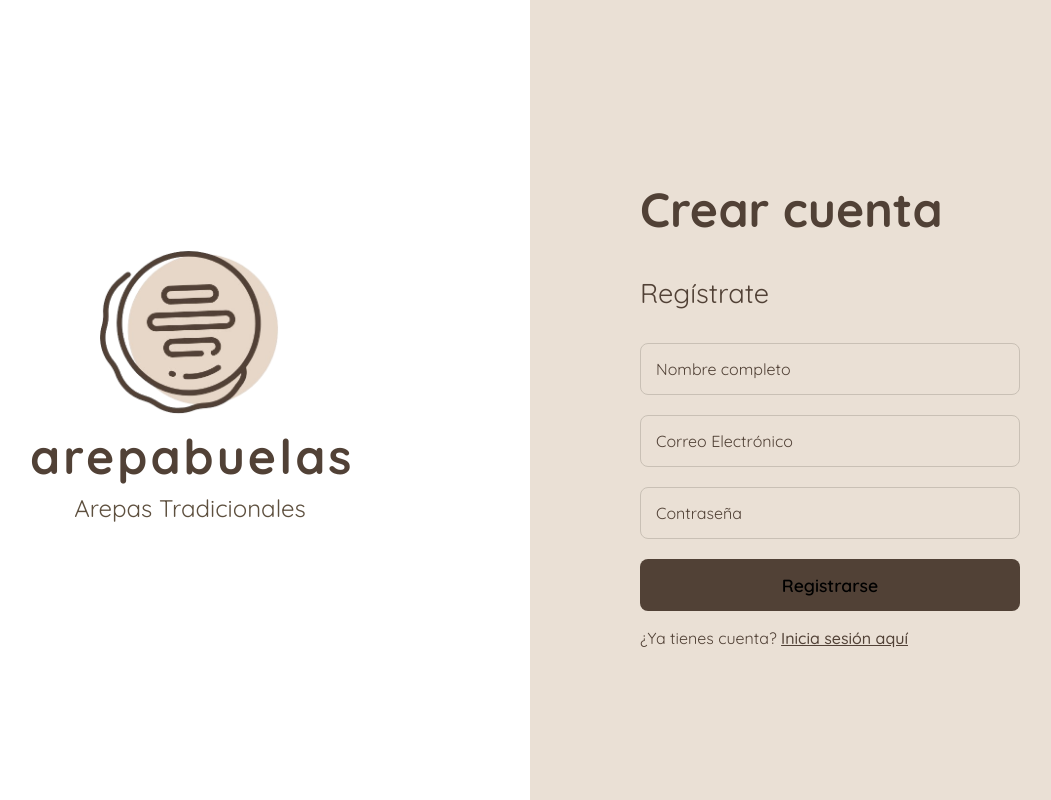
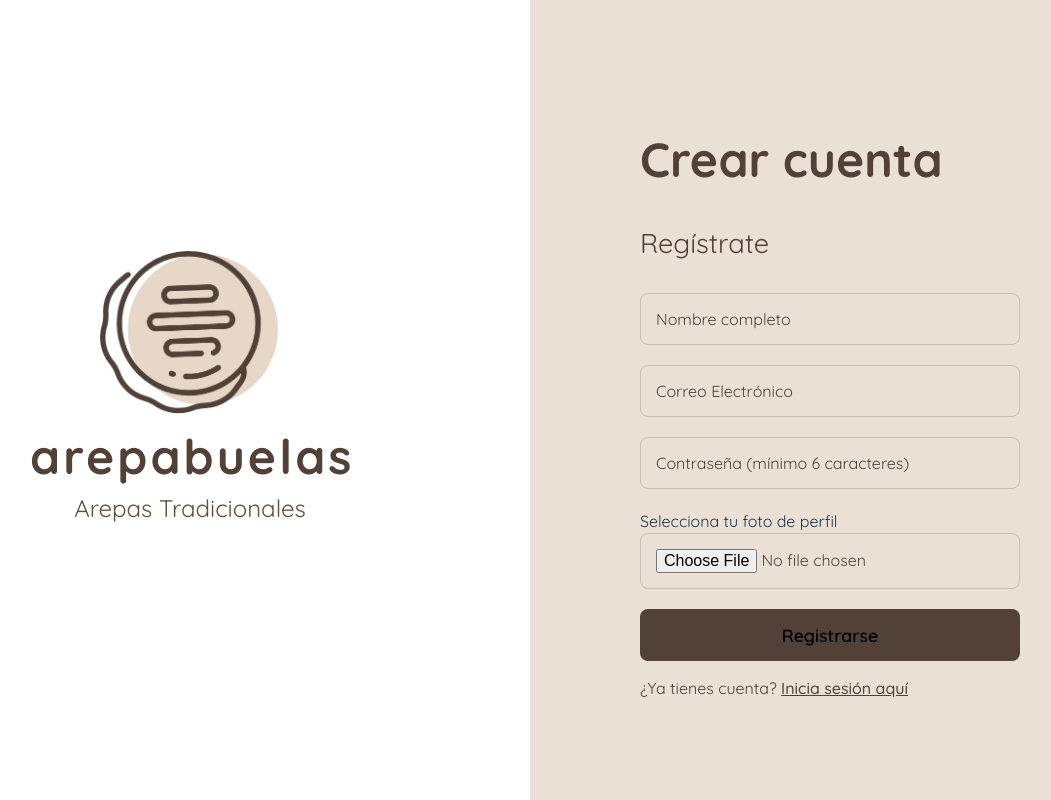
Before and after one commit to gabrielabejarano09/arepabuelas-app, a React app in the folder frontend/: page /register in a window 1280 px wide. Shown: the whole page, without its empty margins (150-1201 px from the left). Built offline with nearby package versions, Linux system fonts and the light colour scheme; the HTML template or start-up script is replaced by a standard one.

Commit message:
Add images to register

```diff
--- a/frontend/src/main.tsx
+++ b/frontend/src/main.tsx
@@ -6,9 +6,9 @@ import "./index.css";
 // Páginas Públicas
 import LoginPage from "./pages/LoginPage";
 import RegisterPage from "./pages/RegisterPage";
-import MenuUser from "./pages/MenuUser";
-import HistorialUser from "./pages/HistorialUser";
-import PaymentUser from "./pages/PaymentUser";
+import MenuUser from "./pages/users/MenuUser";
+import HistorialUser from "./pages/users/HistorialUser";
+import PaymentUser from "./pages/users/PaymentUser";
 
 // Componentes de Rutas
 import ProtectedRoute from "./components/ProtectedRoute";
--- a/frontend/src/pages/RegisterPage.tsx
+++ b/frontend/src/pages/RegisterPage.tsx
@@ -1,13 +1,16 @@
 import React, { useState } from 'react';
 import axios, { AxiosError } from 'axios';
 import { Link, useNavigate } from 'react-router-dom';
-import './LoginPage.css';
+import './LoginPage.css'; // Asumo que compartes estilos con la página de login
 import logo from '../assets/logo-blanco.png';
 
+// Interfaz para la respuesta del backend (ya no esperamos un token, solo un mensaje)
 interface RegisterResponse {
-  token: string;
+  message: string;
+  user?: unknown; // El backend devuelve el usuario creado
 }
 
+// Interfaz para los errores de la API
 interface ApiError {
   message?: string;
   errors?: { msg: string }[];
@@ -17,39 +20,44 @@ const RegisterPage = () => {
   const [name, setName] = useState<string>('');
   const [email, setEmail] = useState<string>('');
   const [password, setPassword] = useState<string>('');
+  const [photo, setPhoto] = useState<File | null>(null); // Estado para la foto
   const [error, setError] = useState<string>('');
+  const [loading, setLoading] = useState(false); // Estado para feedback visual
   const navigate = useNavigate();
 
   const handleRegister = async (e: React.FormEvent<HTMLFormElement>) => {
     e.preventDefault();
     setError('');
 
+    if (!photo) {
+      setError('Por favor, selecciona una foto de perfil.');
+      return;
+    }
+
+    setLoading(true);
+
+    const formData = new FormData();
+    formData.append('name', name);
+    formData.append('email', email);
+    formData.append('password', password);
+    formData.append('photo', photo);
+
     try {
+      // No establecemos 'Content-Type', el navegador lo hace por nosotros con FormData
       const response = await axios.post<RegisterResponse>(
         'http://localhost:4000/api/auth/register',
-        {
-          name,
-          email,
-          password,
-        },
-        {
-          headers: {
-            'Content-Type': 'application/json',
-            Accept: 'application/json'
-          }
-        }
+        formData
       );
 
-      if (response.data.token) {
-        localStorage.setItem('token', response.data.token);
-        navigate('/menu');
+      if (response.status === 201) {
+        alert(response.data.message || '¡Registro exitoso! Serás redirigido para iniciar sesión y esperar la aprobación.');
+        navigate('/login');
       }
 
     } catch (err) {
       if (axios.isAxiosError(err)) {
         const axiosError = err as AxiosError<ApiError>;
 
-        // Si viene lista de errores (express-validator)
         if (axiosError.response?.data?.errors) {
           setError(axiosError.response.data.errors[0].msg);
         } else {
@@ -58,6 +66,8 @@ const RegisterPage = () => {
       } else {
         setError('Ocurrió un error inesperado.');
       }
+    } finally {
+        setLoading(false);
     }
   };
 
@@ -97,17 +107,35 @@ const RegisterPage = () => {
             <div className="input-group">
               <input
                 type="password"
-                placeholder="Contraseña"
+                placeholder="Contraseña (mínimo 6 caracteres)"
                 value={password}
                 onChange={(e) => setPassword(e.target.value)}
                 required
               />
             </div>
 
+            <div className="input-group">
+              {/* Etiqueta estilizada que activa el input de archivo */}
+              <label htmlFor="photo-upload" className="photo-upload-label">
+                {photo ? `Archivo: ${photo.name}` : 'Selecciona tu foto de perfil'}
+              </label>
+              <input
+                id="photo-upload"
+                type="file"
+                accept="image/png, image/jpeg, image/webp" // Acepta solo imágenes
+                onChange={(e) => {
+                  if (e.target.files && e.target.files.length > 0) {
+                    setPhoto(e.target.files[0]);
+                  }
+                }}
+                required
+              />
+            </div>
+
             {error && <p className="error-message">{error}</p>}
 
-            <button type="submit" className="login-button">
-              Registrarse
+            <button type="submit" className="login-button" disabled={loading}>
+              {loading ? 'Registrando...' : 'Registrarse'}
             </button>
 
             <p className="link-text">
```
Also changed, not shown: frontend/src/pages/users/HistorialUser.css (renamed from frontend/src/pages/HistorialUser.css), frontend/src/pages/users/HistorialUser.tsx (renamed from frontend/src/pages/HistorialUser.tsx), frontend/src/pages/users/MenuUser.css (renamed from frontend/src/pages/MenuUser.css), frontend/src/pages/users/MenuUser.tsx (renamed from frontend/src/pages/MenuUser.tsx), frontend/src/pages/users/PaymentUser.css (renamed from frontend/src/pages/PaymentUser.css), frontend/src/pages/users/PaymentUser.tsx (renamed from frontend/src/pages/PaymentUser.tsx).
